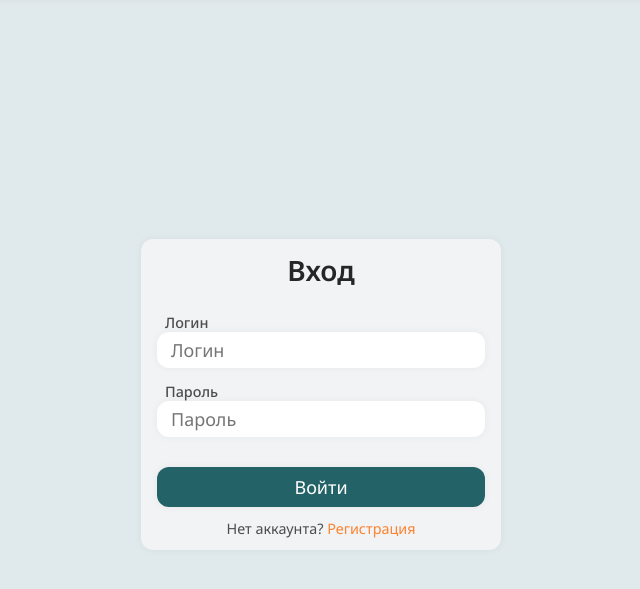
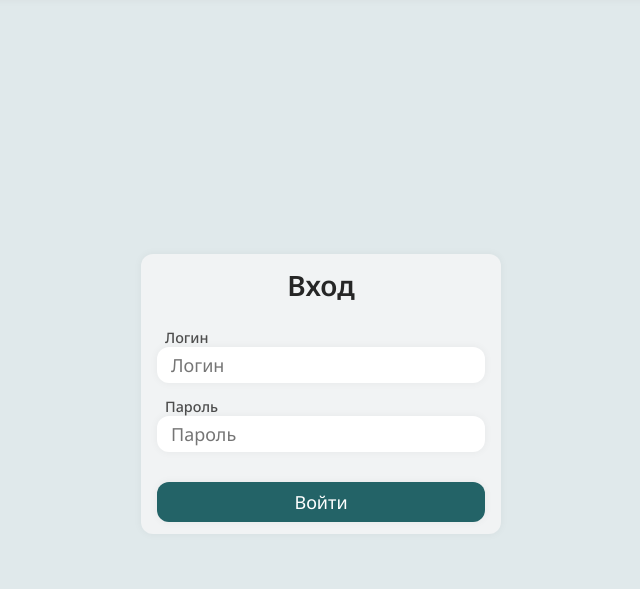
Before and after one commit to MrCrabs2000/The_magnificent_five_predprof_repo, a Flask app: page /login in a window 1280 px wide. Shown: the part 60-649 px from the top of the page, without its empty margins (319-959 px from the left). Run offline with Flask 3, Linux system fonts and the light colour scheme; data comes from the database, SQL or seed files in the repository; parts of the project's set-up code (start-up, migrations or seed data) failed here and were passed over.

Commit message:
Deleted registration link on login page

```diff
--- a/static/css/auth/auth.css
+++ b/static/css/auth/auth.css
@@ -47,13 +47,6 @@
     font-size: 18px;
 }
 
-.auth-form__link {
-    margin: 0;
-    margin-top: 12px;
-    padding: 0;
-    font-size: 0.9rem;
-    color: var(--text-muted);
-}
 
 .flash-text {
     color: red;
--- a/templates/auth/login.html
+++ b/templates/auth/login.html
@@ -33,7 +33,6 @@
             </form>
 
             <button class="auth-form__confirm-button accent" form="authForm">Войти</button>
-            <p class="auth-form__link">Нет аккаунта? <a href="/register">Регистрация</a></p>
         </div>
     </div>
 {% endblock %}
```
